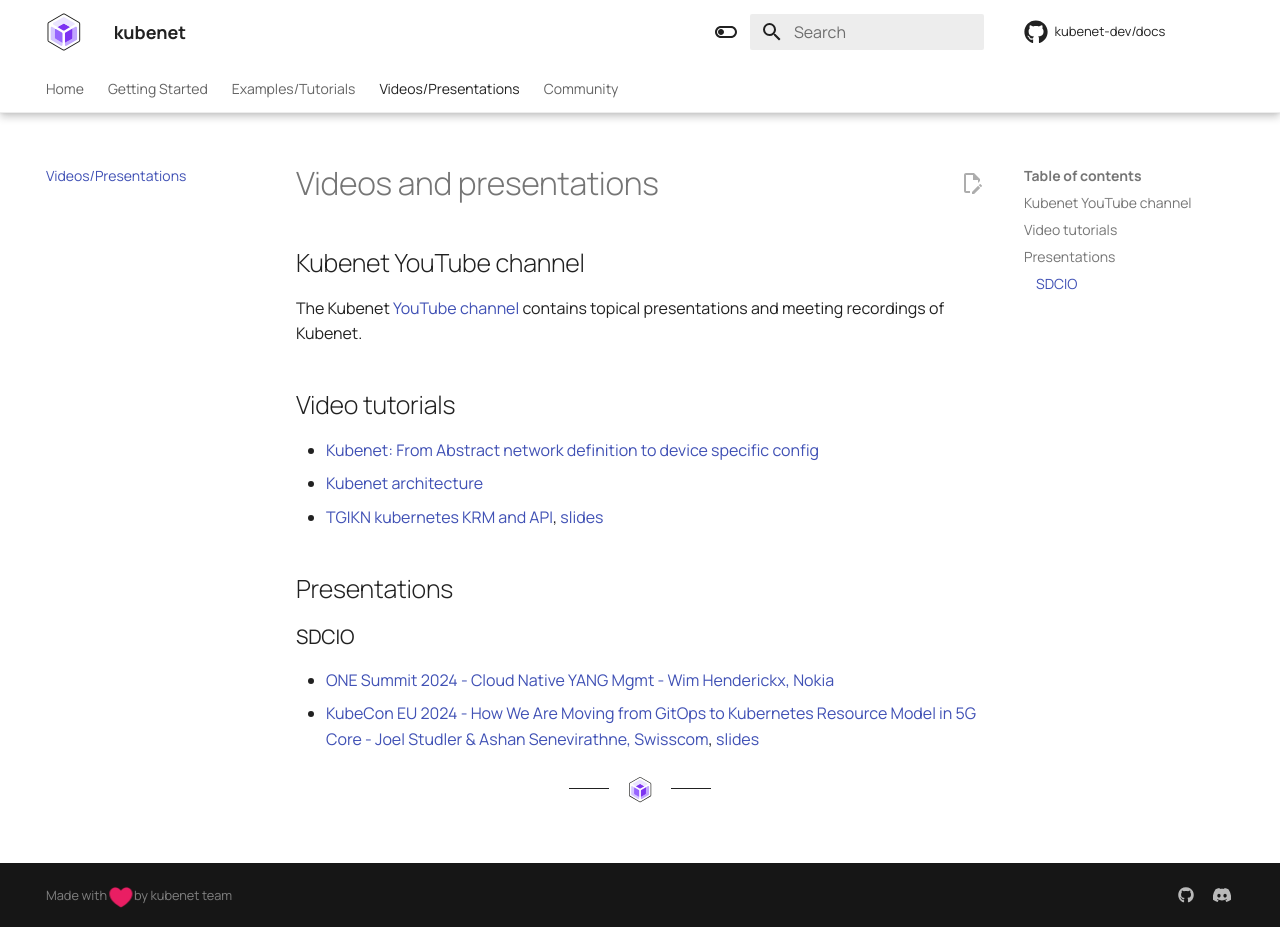
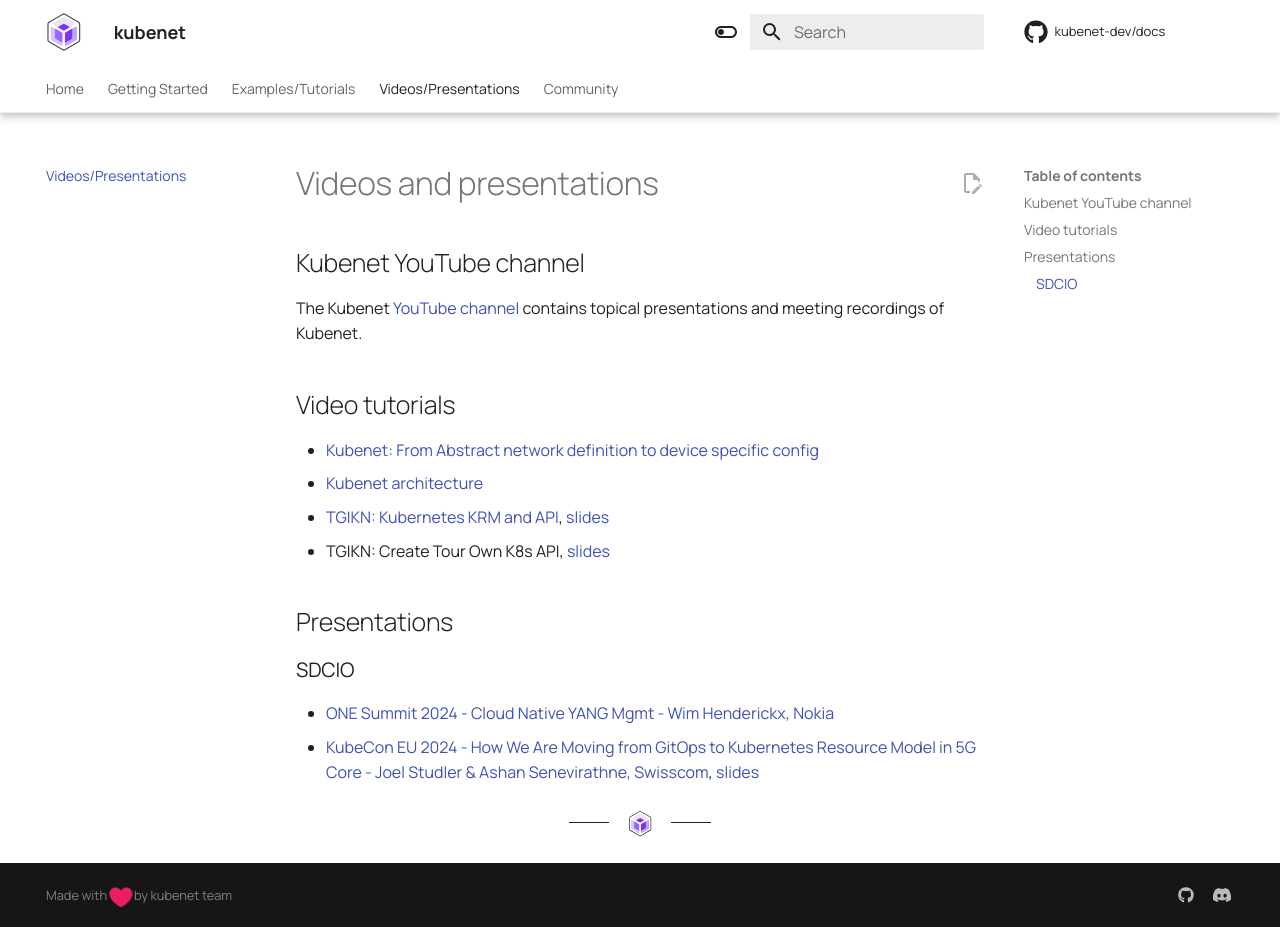
Before and after one commit to kubenet-dev/docs, an MkDocs documentation site: the page built from docs/03-videos/01_videos.md, in a window 1280 px wide and 927 px high. Built offline with MkDocs 1.6.1 and Material for MkDocs 9.7.7, drawn with Linux system fonts in a browser that asks for light colours; comment, search, counter and statistics services are not loaded.

Commit message:
Adding link to the June 27 TGIKN session
The link to the recording is missing. I'm checking with Wim
if we can add it to the entry also.

Signed-off-by: Gergely Csatari <gergely.csatari@nokia.com>

```diff
--- a/docs/03-videos/01_videos.md
+++ b/docs/03-videos/01_videos.md
@@ -9,7 +9,8 @@ presentations and meeting recordings of Kubenet.
 
 * [Kubenet: From Abstract network definition to device specific config](https://www.youtube.com/watch?v=PIFCdoTJdZg)
 * [Kubenet architecture](https://www.youtube.com/watch?v=_a01lxAX1pQ)
-* [TGIKN kubernetes KRM and API](https://www.youtube.com/watch?v=8xrQG6Zzzxo), [slides](https://docs.google.com/presentation/d/1Zk5tGQ6DFu2D_rAs3XcKNnHuIRyaIxosjHFsw9zT-MQ/edit?usp=sharing)
+* [TGIKN: Kubernetes KRM and API](https://www.youtube.com/watch?v=8xrQG6Zzzxo), [slides](https://docs.google.com/presentation/d/1Zk5tGQ6DFu2D_rAs3XcKNnHuIRyaIxosjHFsw9zT-MQ/edit?usp=sharing)
+* TGIKN: Create Tour Own K8s API, [slides](https://docs.google.com/presentation/d/1kqXToBXkG2R4zf8sP5dpPt0QuJm7WrWhmbME7sJgtSo/edit#slide=id.p)
 
 ## Presentations
 
```
